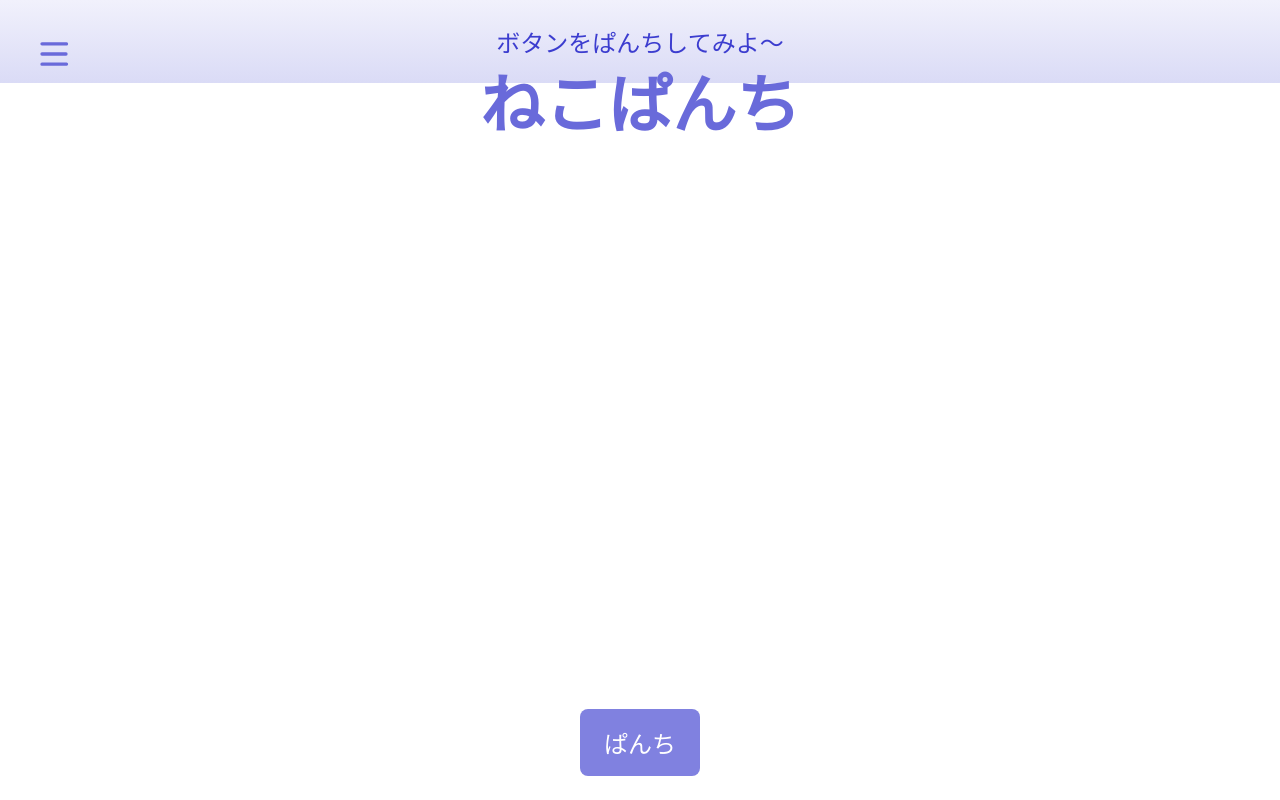
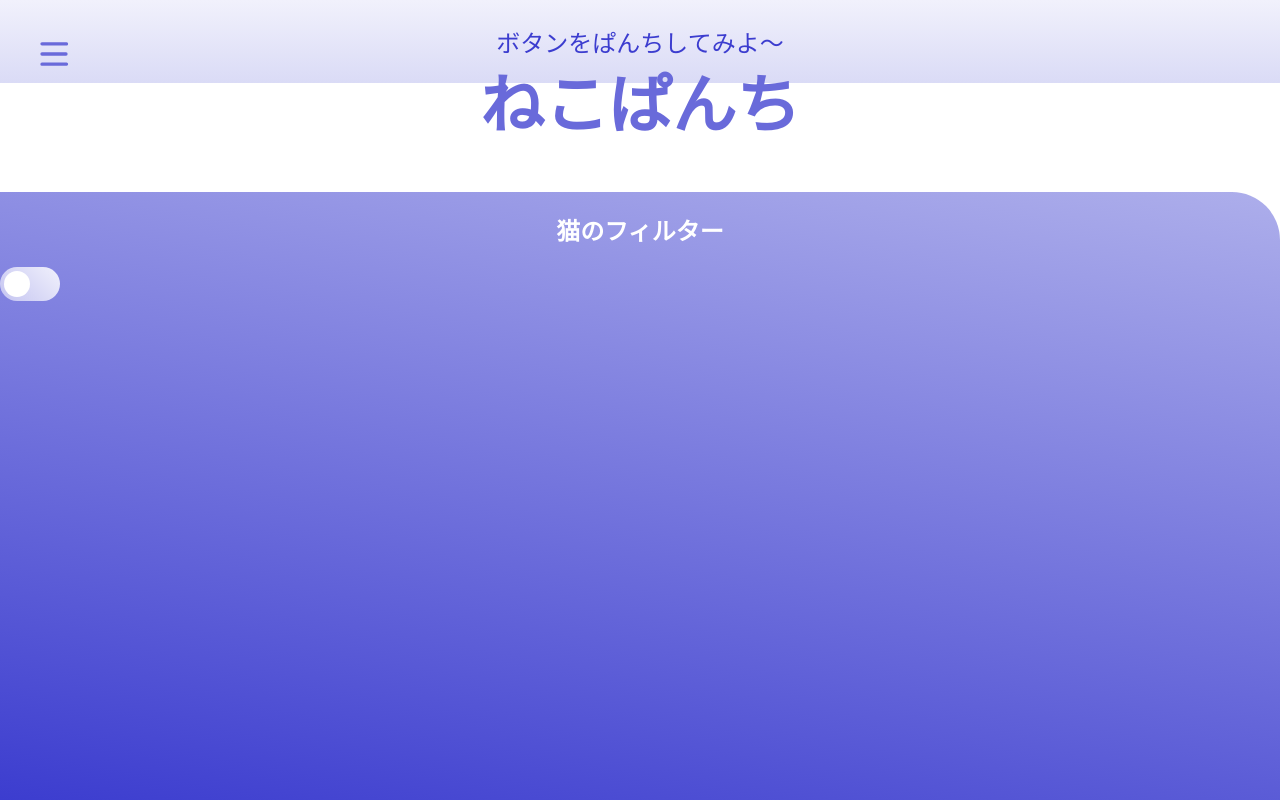
Before and after one commit to BryanAM/neko-punch, a React (Create React App) app: page / in a window 1280 px wide. Built offline with nearby package versions, Linux system fonts and the light colour scheme; a web font is replaced by a local one.

Commit message:
fixed menu open and close bug

```diff
--- a/src/components/Menu/menu.scss
+++ b/src/components/Menu/menu.scss
@@ -3,21 +3,22 @@
   flex-direction: column;
   position: absolute;
   top: 192px;
-  left: 0;
+  right: 0;
   bottom: 0;
-  right: 100%;
+  width: 100%;
   background: linear-gradient(190deg, #ADAEEB, #3c3dcf);
   border-top-right-radius: 48px;
   transition: right ease-in-out 200ms;
   overflow: hidden;
   z-index: 1;
 
+
   &-header {
     color: var(--text-secondary-color);
   }
 
   &.open {
-    right: 0;
+    right: 100%;
   }
 }
 
```
